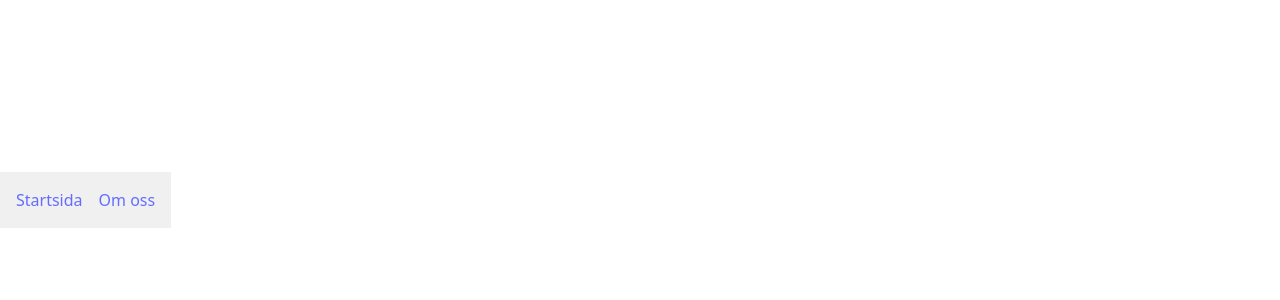
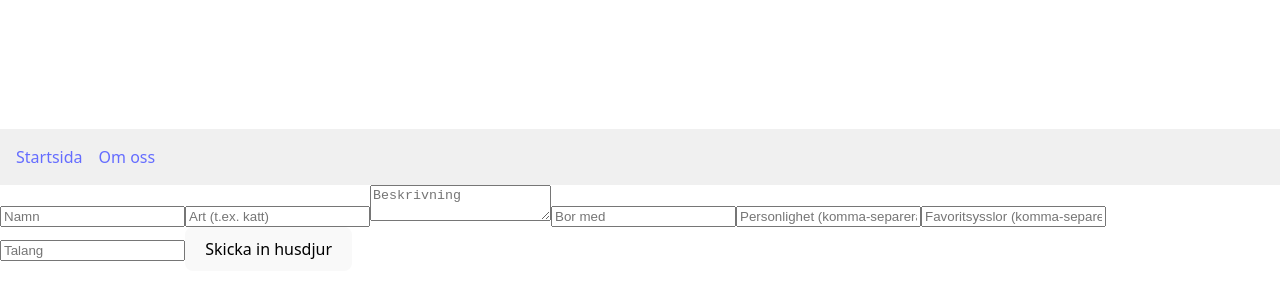
Before and after one commit to 25Ismail/sanity-react-cms-app, a React (Vite) app in the folder frontend/: page /sanity-react-cms-app/lagg-till in a window 1280 px wide. Before the commit this address had no page. Shown: the part 200-500 px from the top of the page. Built offline with nearby package versions, Linux system fonts and the light colour scheme.

Commit message:
amanda test

```diff
--- a/frontend/package.json
+++ b/frontend/package.json
@@ -4,7 +4,6 @@
   "version": "0.0.0",
   "type": "module",
   "homepage": "https://25Ismail.github.io/sanity-react-cms-app",
-
   "scripts": {
     "dev": "vite",
     "build": "vite build",
@@ -12,14 +11,13 @@
     "preview": "vite preview",
     "deploy": "npm run build && gh-pages -d dist"
   },
-
   "dependencies": {
     "@sanity/client": "^7.3.0",
     "react": "^19.1.0",
     "react-dom": "^19.1.0",
+    "react-router-dom": "^7.6.0",
     "web-vitals": "^5.0.1"
   },
-
   "devDependencies": {
     "@eslint/js": "^9.25.0",
     "@types/react": "^19.1.2",
--- a/frontend/src/App.jsx
+++ b/frontend/src/App.jsx
@@ -1,6 +1,7 @@
 import { BrowserRouter as Router, Routes, Route, Link } from "react-router-dom";
 import PetList from "./components/PetList";
-import About from "./pages/About";
+import About from "./components/About";
+import PetForm from "./components/petForm"; // justera om du lägger i pages
 
 function App() {
   return (
@@ -15,6 +16,7 @@ function App() {
       <Routes>
         <Route path="/" element={<PetList />} />
         <Route path="/om-oss" element={<About />} />
+        <Route path="/lagg-till" element={<PetForm />} />
       </Routes>
     </Router>
   );
--- a/frontend/src/about.jsx
+++ b/frontend/src/components/about.jsx
@@ -1,5 +1,5 @@
 import React, { useEffect, useState } from "react";
-import { client } from "../client"; // sanityClient (du har säkert en client.js redan)
+import { client } from '../sanity/client'
 
 const About = () => {
   const [aboutData, setAboutData] = useState(null);
--- a/frontend/src/components/petForm.jsx
+++ b/frontend/src/components/petForm.jsx
@@ -2,7 +2,7 @@
 import { useState } from 'react'
 
 // Importerar Sanity-klienten – används för att skicka data till Sanity
-import client from '../sanityClient' // justera sökvägen till din klient
+import { client } from '../sanity/client'
 
 // Komponent för formuläret
 export default function PetForm() {
```
Also changed, not shown: 2 other files (tests, documents, lock files or other folders).
